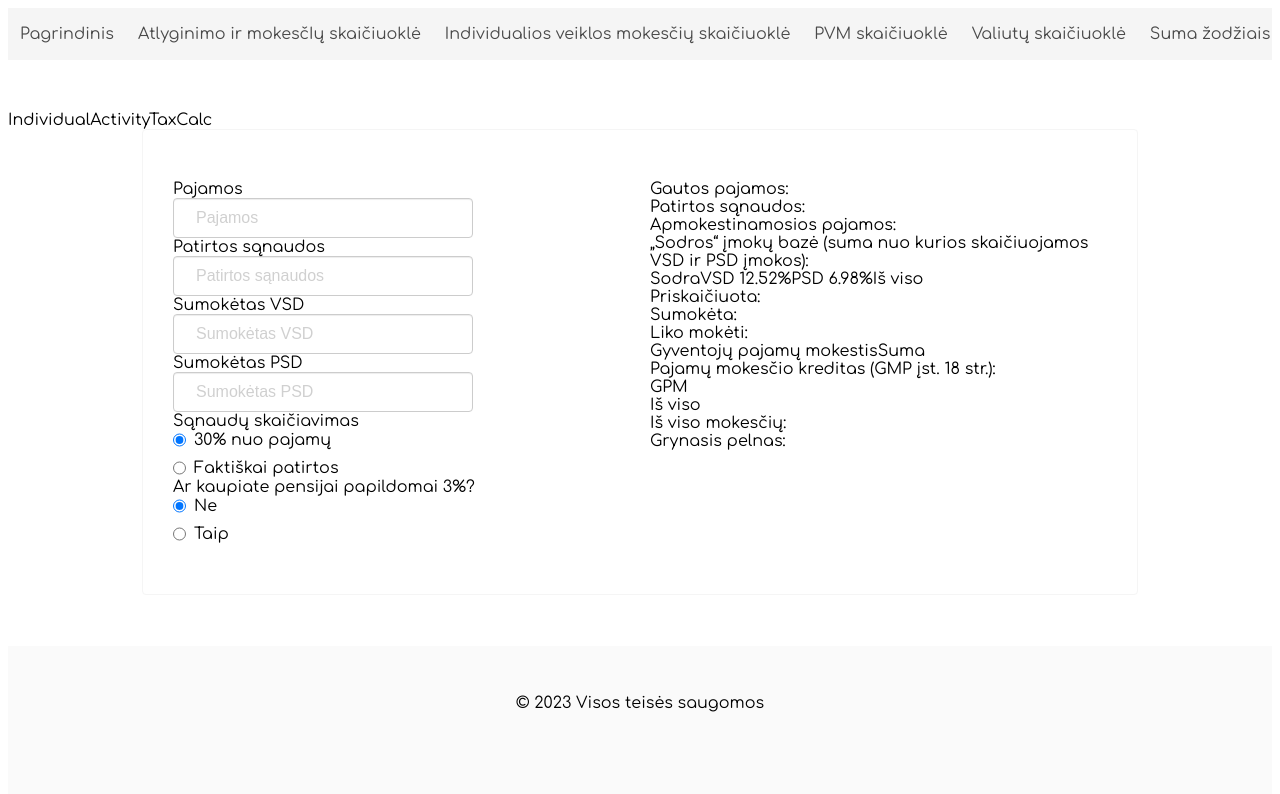
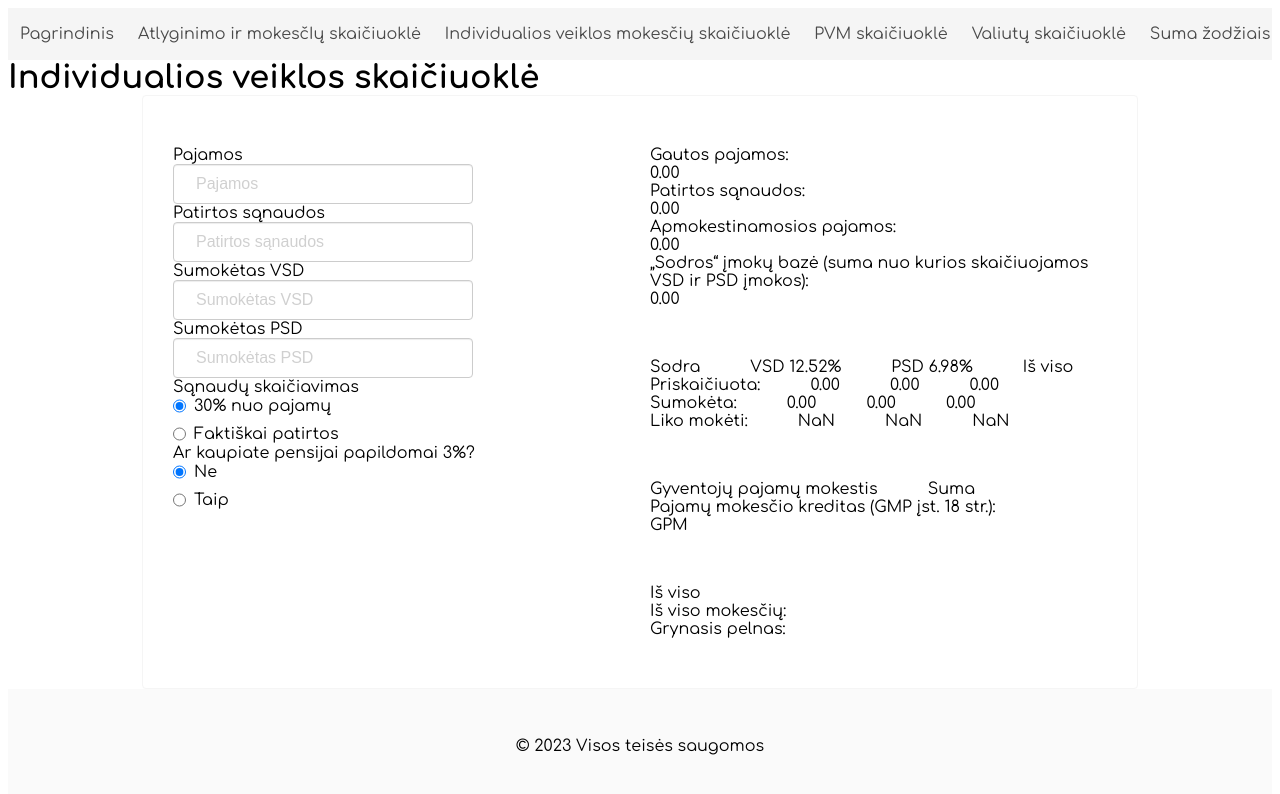
Before and after one commit to ernestas17/CA_2, a React (Vite) app: page /individual-activity-tax-calculator in a window 1280 px wide. Shown: the top 794 px of the page. Built offline with nearby package versions, Linux system fonts and the light colour scheme.

Commit message:
updated logic of component IndividActivTaxCalcualtor and added h1 in IndividualActivityTaxCalc

```diff
--- a/src/components/organisims/IndividualActivityTaxCalculator/IndividActivTaxCalcualtor.tsx
+++ b/src/components/organisims/IndividualActivityTaxCalculator/IndividActivTaxCalcualtor.tsx
@@ -2,6 +2,7 @@ import { useEffect, useState } from 'react';
 import CounterContentContainer from '../../molecules/CounterContentContainer';
 import Input from '../../atoms/Input';
 import RadioWrapper, { RadioItem } from '../../atoms/Radio/Radio';
+import { StyledRow, StyledTitleRow } from './styles';
 
 const IndividActivTaxCalcualtor = () => {
   // useState for inputs
@@ -54,23 +55,34 @@ const IndividActivTaxCalcualtor = () => {
     const calcPaidVSD = parseFloat(paidVSD);
     const calcPaidPSD = parseFloat(paidPSD);
 
-    let calculatedCostsIncurred;
-    let taxableIncome;
-    let calculatedContributionBase;
+    let calculatedCostsIncurred = '';
+    let taxableIncome = '';
+    let calculatedContributionBase = '';
     let calculatedVSD = '';
     let calculatedPSD = '';
     let sodraCalculatedTotal = '';
     // let sodraPaidTotal = '';
 
-    // calcualting patirtos sąnaudos according cost calculation
-    if (selectedCostCalculation === '30% nuo pajamų') {
-      calculatedCostsIncurred = (calcIncome * 0.3).toFixed(2);
+    const updateVSDandSodraTotal = () => {
+      // calculating "Sodra" contributions
+      if (savingAdditional === 'Ne') {
+        calculatedVSD = (
+          (parseFloat(calculatedContributionBase) * 12.52) /
+          100
+        ).toFixed(2);
       } else {
-      calculatedCostsIncurred = calcCostsIncurred.toFixed(2);
+        calculatedVSD = (
+          (parseFloat(calculatedContributionBase) * 15.52) /
+          100
+        ).toFixed(2);
       }
 
-    //console.log(`selectedCostCalculation ${selectedCostCalculation}`);
+      sodraCalculatedTotal = (
+        parseFloat(calculatedVSD) + parseFloat(calculatedPSD)
+      ).toFixed(2);
+    };
 
+    const updateTaxibleIncome = () => {
       // calcualting apmokestinamosios pajamos according cost calculation
       if (selectedCostCalculation === '30% nuo pajamų') {
         taxableIncome = (
@@ -84,93 +96,42 @@ const IndividActivTaxCalcualtor = () => {
         ).toFixed(2);
         console.log('sodraCalculatedTotal' + sodraCalculatedTotal);
       }
+    };
 
-    // calcualting „Sodros“ įmokų bazė according cost calculation
-    if (selectedCostCalculation === '30% nuo pajamų') {
-      calculatedContributionBase = (parseFloat(taxableIncome) * 0.9).toFixed(2);
+    const updatePSD = () => {
+      if (taxableIncome === '' || parseFloat(taxableIncome) <= 20000) {
+        const oneMonthPSD = ((840 * 6.98) / 100).toFixed(2);
+        calculatedPSD = (parseFloat(oneMonthPSD) * 12).toFixed(2);
+        // calculatedPSD = (((840 * 6.98) / 100) * 12).toFixed(2);
       } else {
-      calculatedContributionBase = (
-        (calcIncome - parseFloat(calculatedCostsIncurred)) *
-        0.9
-      ).toFixed(2);
-    }
-
-    // calculating "Sodra"
-    if (savingAdditional === 'Ne') {
-      const calculatedVSDValue = (
-        (parseFloat(contributionBase) * 12.52) /
-        100
-      ).toFixed(2);
-      setCalculatedVSD(calculatedVSDValue);
-    } else {
-      const calculatedVSDValue = (
-        (parseFloat(contributionBase) * 15.52) /
-        100
-      ).toFixed(2);
-      setCalculatedVSD(calculatedVSDValue);
-    }
-
-    // calculating "Sodra" contributions
-    if (savingAdditional === 'Ne') {
-      calculatedVSD = (
-        (parseFloat(calculatedContributionBase) * 12.52) /
-        100
-      ).toFixed(2);
-    } else {
-      calculatedVSD = (
-        (parseFloat(calculatedContributionBase) * 15.52) /
-        100
-      ).toFixed(2);
-    }
-
-    // if (parseFloat(taxableIncome) <= 20000 ) {
-    //   const oneMonthPSD = (840 * 6.98) / 100;
-    //   calculatedPSD = (oneMonthPSD * 12).toFixed(2);
-    // } else {
-    //   calculatedPSD = (
-    //     (parseFloat(calculatedContributionBase) * 6.98) /
-    //     100
-    //   ).toFixed(2);
-    // }
-
-    // if (
-    //   (parseFloat(taxableIncome) <= 20000 &&
-    //     selectedCostCalculation === '30% nuo pajamų') ||
-    //   (parseFloat(taxableIncome) <= 20000 &&
-    //     selectedCostCalculation === 'Faktiškai patirtos')
-    // ) {
-    //   const oneMonthPSD = (840 * 6.98) / 100;
-    //   calculatedPSD = (oneMonthPSD * 12).toFixed(2);
-    // } else {
-    //   calculatedPSD = (
-    //     (parseFloat(calculatedContributionBase) * 6.98) /
-    //     100
-    //   ).toFixed(2);
-    // }
-
-    if (
-      parseFloat(taxableIncome) <= 20000 &&
-      (selectedCostCalculation === '30% nuo pajamų' ||
-        selectedCostCalculation === 'Faktiškai patirtos')
-    ) {
-      //   const oneMonthPSD = (840 * 6.98) / 100;
-      //   calculatedPSD = (oneMonthPSD * 12).toFixed(2);
-      console.log('selectedCostCalculation' + selectedCostCalculation);
-      console.log(taxableIncome);
-      calculatedPSD = (((840 * 6.98) / 100) * 12).toFixed(2);
-    } else {
-      console.log(selectedCostCalculation);
         calculatedPSD = (
           (parseFloat(calculatedContributionBase) * 6.98) /
           100
         ).toFixed(2);
       }
+    };
 
-    sodraCalculatedTotal = (
-      parseFloat(calculatedVSD) + parseFloat(calculatedPSD)
+    if (selectedCostCalculation === '30% nuo pajamų') {
+      calculatedCostsIncurred = (calcIncome * 0.3).toFixed(2);
+      updateTaxibleIncome(); //nepriklauso nuo sodros
+      // calcualting „Sodros“ įmokų bazė according cost calculation
+      calculatedContributionBase = (parseFloat(taxableIncome) * 0.9).toFixed(2);
+      updatePSD();
+      updateVSDandSodraTotal();
+    } else {
+      calculatedCostsIncurred = calcCostsIncurred.toFixed(2);
+      taxableIncome = '';
+      // calcualting „Sodros“ įmokų bazė according cost calculation
+      calculatedContributionBase = (
+        (calcIncome - parseFloat(calculatedCostsIncurred)) *
+        0.9
       ).toFixed(2);
-
-    // sodraPaidTotal = (calcPaidVSD + calcPaidPSD).toFixed(2);
+      updatePSD(); //preliminarus PSD
+      updateVSDandSodraTotal();
+      updateTaxibleIncome();
+      updatePSD(); //perskaiciuotas PSD pagal taxibleIncome
+      updateVSDandSodraTotal();
+    }
 
     // Calculating Gyventojų pajamų mokestis
     let incomeTaxCredit = '';
@@ -227,6 +188,18 @@ const IndividActivTaxCalcualtor = () => {
 
   const VSDLabel = () => {
     return savingAdditional === 'Ne' ? 'VSD 12.52%' : 'VSD 15.52%';
+  };
+
+  const getNumberOrZero = (value: string | number): number => {
+    const parsedValue = typeof value === 'string' ? parseFloat(value) : value;
+    return isNaN(parsedValue) ? 0 : parsedValue;
+  };
+
+  const getStringOrEmpty = (value: string | number): string => {
+    if (typeof value === 'number') {
+      return value.toFixed(2);
+    }
+    return '';
   };
 
   return (
@@ -323,86 +296,74 @@ const IndividActivTaxCalcualtor = () => {
           <div>
             <div>
               <label>Gautos pajamos:</label>
-              <p>{isNaN(Number(incomeReceived)) ? '' : incomeReceived}</p>
+              <p>{getStringOrEmpty(getNumberOrZero(incomeReceived))}</p>
             </div>
             <div>
               <label>Patirtos sąnaudos:</label>
               <p>
-                {isNaN(Number(calculatedCostsIncurred))
-                  ? ''
-                  : calculatedCostsIncurred}
+                {getStringOrEmpty(getNumberOrZero(calculatedCostsIncurred))}
               </p>
             </div>
             <div>
               <label>Apmokestinamosios pajamos:</label>
-              <p>{isNaN(Number(taxableIncome)) ? '' : taxableIncome}</p>
+              <p>{getStringOrEmpty(getNumberOrZero(taxableIncome))}</p>
             </div>
             <div>
               <label>
                 „Sodros“ įmokų bazė (suma nuo kurios skaičiuojamos VSD ir PSD
                 įmokos):
               </label>
-              <p>{isNaN(Number(contributionBase)) ? '' : contributionBase}</p>
+              <p>{getStringOrEmpty(getNumberOrZero(contributionBase))}</p>
             </div>
             <div>
-              <div className='titleRow'>
+              <StyledTitleRow>
                 <label>Sodra</label>
                 <label>{VSDLabel()}</label>
                 <label>PSD 6.98%</label>
                 <label>Iš viso</label>
-              </div>
-              <div className='row'>
+              </StyledTitleRow>
+              <StyledRow>
                 <label>Priskaičiuota:</label>
-                <p>{isNaN(Number(calculatedVSD)) ? '' : calculatedVSD}</p>
-                <p>{isNaN(Number(calculatedPSD)) ? '' : calculatedPSD}</p>
+                <p>{getStringOrEmpty(getNumberOrZero(calculatedVSD))}</p>
+                <p>{getStringOrEmpty(getNumberOrZero(calculatedPSD))}</p>
+                <p>{getStringOrEmpty(getNumberOrZero(sodraCalculatedTotal))}</p>
+              </StyledRow>
+              <StyledRow>
+                <label>Sumokėta:</label>
+                <p>{getStringOrEmpty(getNumberOrZero(paidVSD))}</p>
+                <p>{getStringOrEmpty(getNumberOrZero(paidPSD))}</p>
                 <p>
-                  {isNaN(Number(sodraCalculatedTotal))
-                    ? ''
-                    : sodraCalculatedTotal}
+                  {getStringOrEmpty(
+                    getNumberOrZero(paidVSD) + getNumberOrZero(paidPSD)
+                  )}
                 </p>
-              </div>
-              <div className='row'>
-                <label>Sumokėta:</label>
+              </StyledRow>
+              <StyledRow>
+                <label>Liko mokėti:</label>
                 <p>
-                  {isNaN(Number(paidVSD)) ? '' : Number(paidVSD).toFixed(2)}
+                  {getStringOrEmpty(
+                    parseFloat(calculatedVSD) - getNumberOrZero(paidVSD)
+                  )}
                 </p>
                 <p>
-                  {isNaN(Number(paidPSD)) ? '' : Number(paidPSD).toFixed(2)}
+                  {getStringOrEmpty(
+                    parseFloat(calculatedPSD) - getNumberOrZero(paidPSD)
+                  )}
                 </p>
                 <p>
-                  {isNaN(parseFloat(paidVSD)) || isNaN(parseFloat(paidPSD))
-                    ? ''
-                    : (parseFloat(paidVSD) + parseFloat(paidPSD)).toFixed(2)}
+                  {getStringOrEmpty(
+                    parseFloat(sodraCalculatedTotal) -
+                      (getNumberOrZero(paidVSD) + getNumberOrZero(paidPSD))
+                  )}
                 </p>
-              </div>
-              <div className='row'>
-                <label>Liko mokėti:</label>
-                <p>
-                  {isNaN(Number(calculatedVSD)) || isNaN(Number(paidVSD))
-                    ? ''
-                    : parseFloat(calculatedVSD) - parseFloat(paidVSD)}
-                </p>
-                <p>
-                  {isNaN(Number(calculatedPSD)) || isNaN(Number(paidPSD))
-                    ? ''
-                    : parseFloat(calculatedPSD) - parseFloat(paidPSD)}
-                </p>
-                <p>
-                  {isNaN(Number(sodraCalculatedTotal)) ||
-                  isNaN(Number(paidVSD)) ||
-                  isNaN(Number(paidPSD))
-                    ? ''
-                    : parseFloat(sodraCalculatedTotal) -
-                      (parseFloat(paidVSD) + parseFloat(paidPSD))}
-                </p>
-              </div>
+              </StyledRow>
             </div>
             <div>
-              <div className='titleRow'>
+              <StyledTitleRow>
                 <label>Gyventojų pajamų mokestis</label>
                 <label>Suma</label>
-              </div>
-              <div className='row'>
+              </StyledTitleRow>
+              <StyledRow>
                 <label>Pajamų mokesčio kreditas (GMP įst. 18 str.):</label>
                 <p>
                   {' '}
@@ -410,28 +371,28 @@ const IndividActivTaxCalcualtor = () => {
                     ? ''
                     : Number(incomeTaxCredit).toFixed(2)}
                 </p>
-              </div>
-              <div className='row'>
+              </StyledRow>
+              <StyledRow>
                 <label>GPM</label>
                 <p> {isNaN(Number(gmp)) ? '' : Number(gmp).toFixed(2)}</p>
-              </div>
+              </StyledRow>
             </div>
             <div>
-              <div className='titleRow'>
+              <StyledTitleRow>
                 <label>Iš viso</label>
-              </div>
-              <div className='row'>
+              </StyledTitleRow>
+              <StyledRow>
                 <label>Iš viso mokesčių:</label>
                 <p>
                   {isNaN(Number(totalFees)) ? '' : Number(totalFees).toFixed(2)}
                 </p>
-              </div>
-              <div className='row'>
+              </StyledRow>
+              <StyledRow>
                 <label>Grynasis pelnas:</label>
                 <p>
                   {isNaN(Number(netProfit)) ? '' : Number(netProfit).toFixed(2)}
                 </p>
-              </div>
+              </StyledRow>
             </div>
           </div>
         }
--- a/src/components/organisims/IndividualActivityTaxCalculator/styles.ts
+++ b/src/components/organisims/IndividualActivityTaxCalculator/styles.ts
@@ -1 +1,12 @@
 import { styled } from "styled-components";
+
+export const StyledTitleRow = styled.div`
+margin-top: 50px;
+display: flex;
+gap: 50px;
+`
+
+export const StyledRow = styled.div`
+display: flex;
+gap: 50px;
+`
--- a/src/pages/Individual_activity_tax_calculator/IndividualActivityTaxCalc.tsx
+++ b/src/pages/Individual_activity_tax_calculator/IndividualActivityTaxCalc.tsx
@@ -1,9 +1,12 @@
-import IndividActivTaxCalcualtor from "../../components/organisims/IndividualActivityTaxCalculator";
+import IndividActivTaxCalcualtor from '../../components/organisims/IndividualActivityTaxCalculator';
 
 const IndividualActivityTaxCalc = () => {
-  return <div>IndividualActivityTaxCalc
-    <IndividActivTaxCalcualtor/>
-  </div>;
+  return (
+    <div>
+      <h1>Individualios veiklos skaičiuoklė</h1>
+      <IndividActivTaxCalcualtor />
+    </div>
+  );
 };
 
 export default IndividualActivityTaxCalc;
```
Lines whose indentation alone changed are shown as unchanged.
